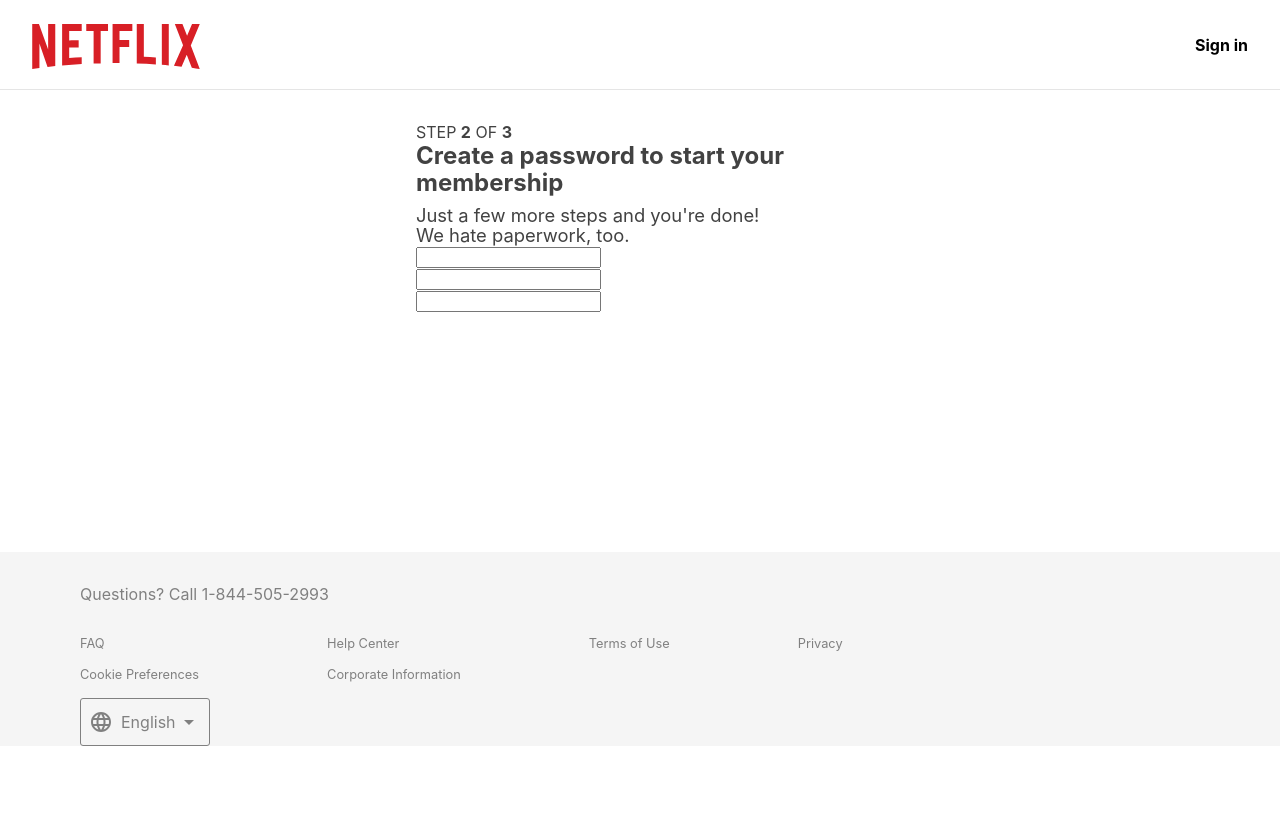
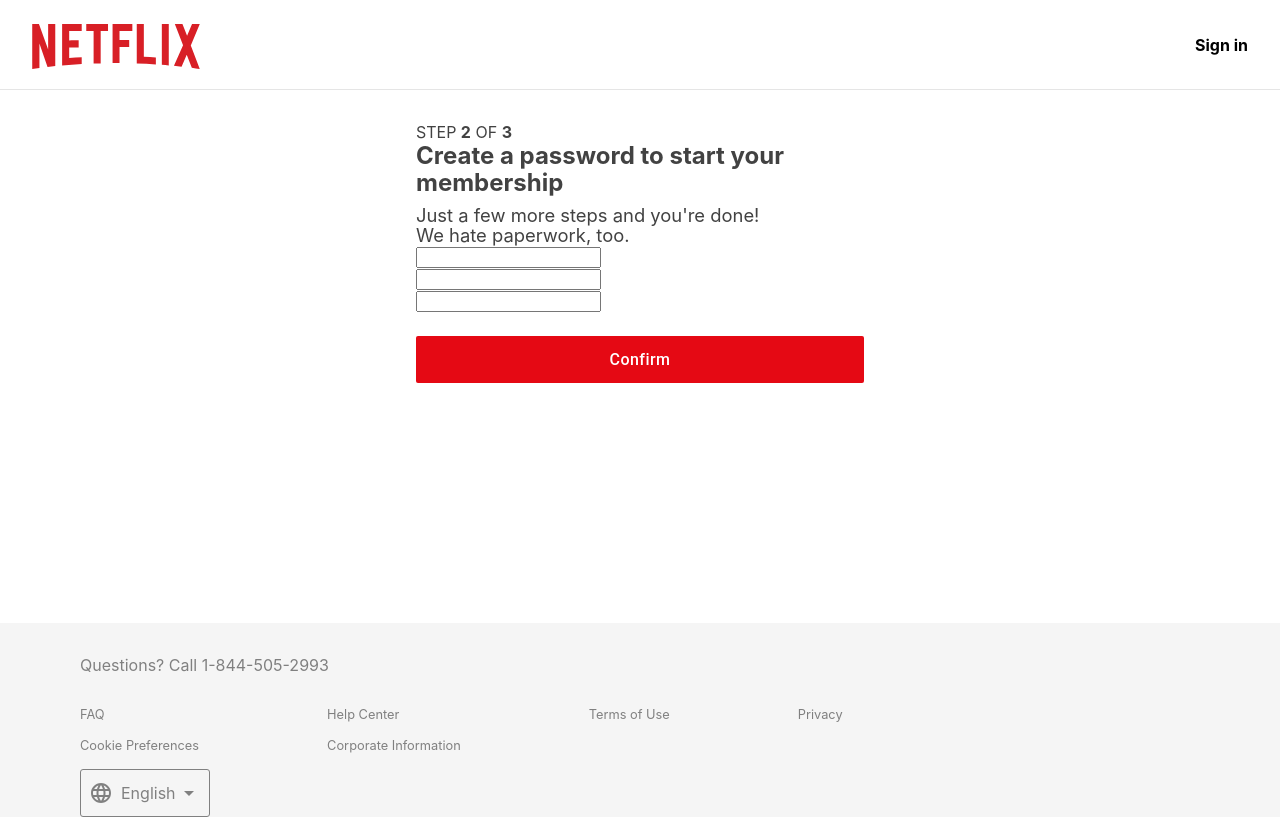
Before and after one commit to ricardodevv/nexflix-clone, a Next.js app: page /signup/regform in a window 1280 px wide. Built offline with nearby package versions, Linux system fonts and the light colour scheme.

Commit message:
regform Confirm Button

```diff
--- a/pages/signup/regform.js
+++ b/pages/signup/regform.js
@@ -10,6 +10,7 @@
 import * as Yup from "yup";
 import Formik from "../../components/Formik";
 import Input from "../../components/Input";
+import SubmitButton from "../../components/SubmitButton";
 
 const BoxStyled = styled(Box)(() => ({
   display: "flex",
@@ -32,6 +33,19 @@
     lineHeight: "1.3rem",
   },
 }));
+
+const buttonStyled = {
+  backgroundColor: "#e50914",
+  color: "white",
+  p: 1.2,
+  mt: 3,
+  borderRadius: "2px",
+  textTransform: "none",
+  fontSize: "1rem",
+  "&:hover": {
+    backgroundColor: "#e50914",
+  },
+};
 
 const Regform = () => {
   const [store, dispatch] = useStateValue();
@@ -124,6 +138,9 @@
                 formikTouched={formik.touched.passwordConfirmation}
                 formikOnChange={formik.handleChange}
               />
+              <SubmitButton buttonStyled={buttonStyled} type="submit">
+                <p>Confirm</p>
+              </SubmitButton>
             </form>
           )}
         </Formik>
```
